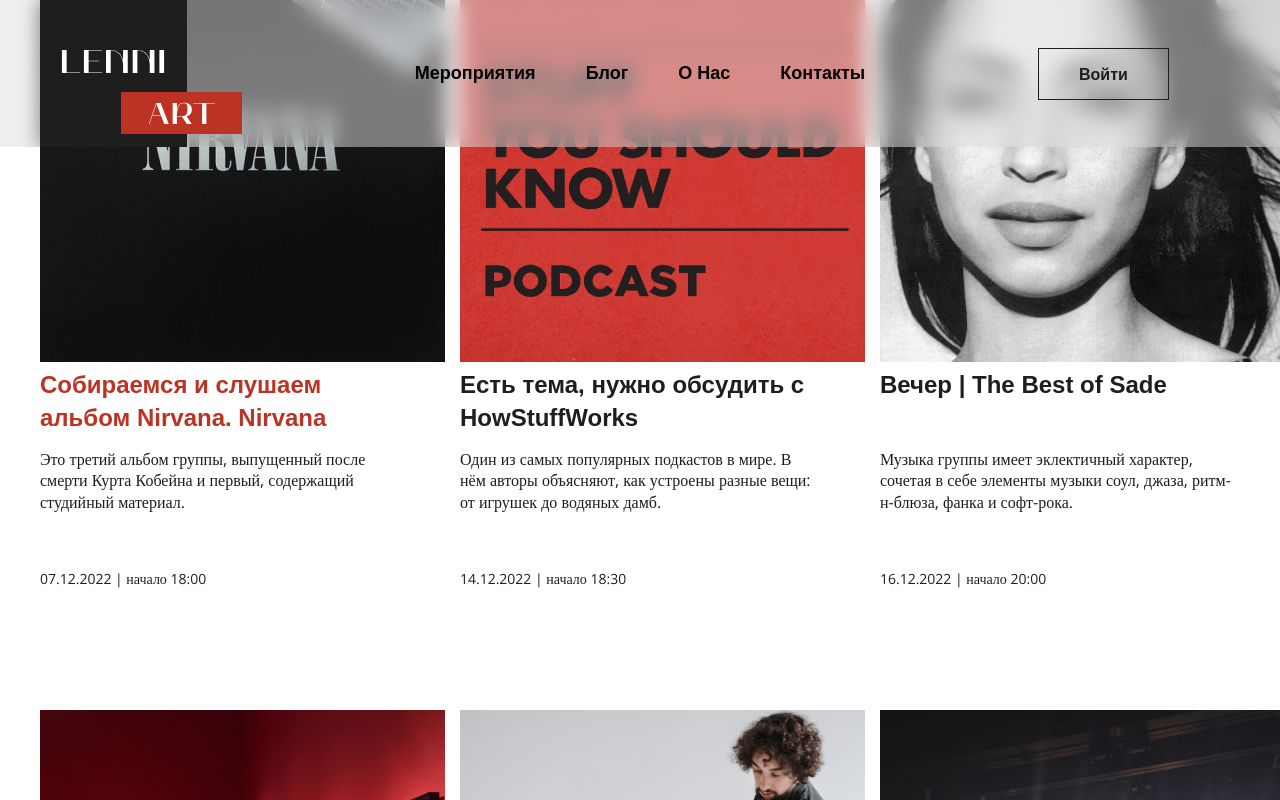
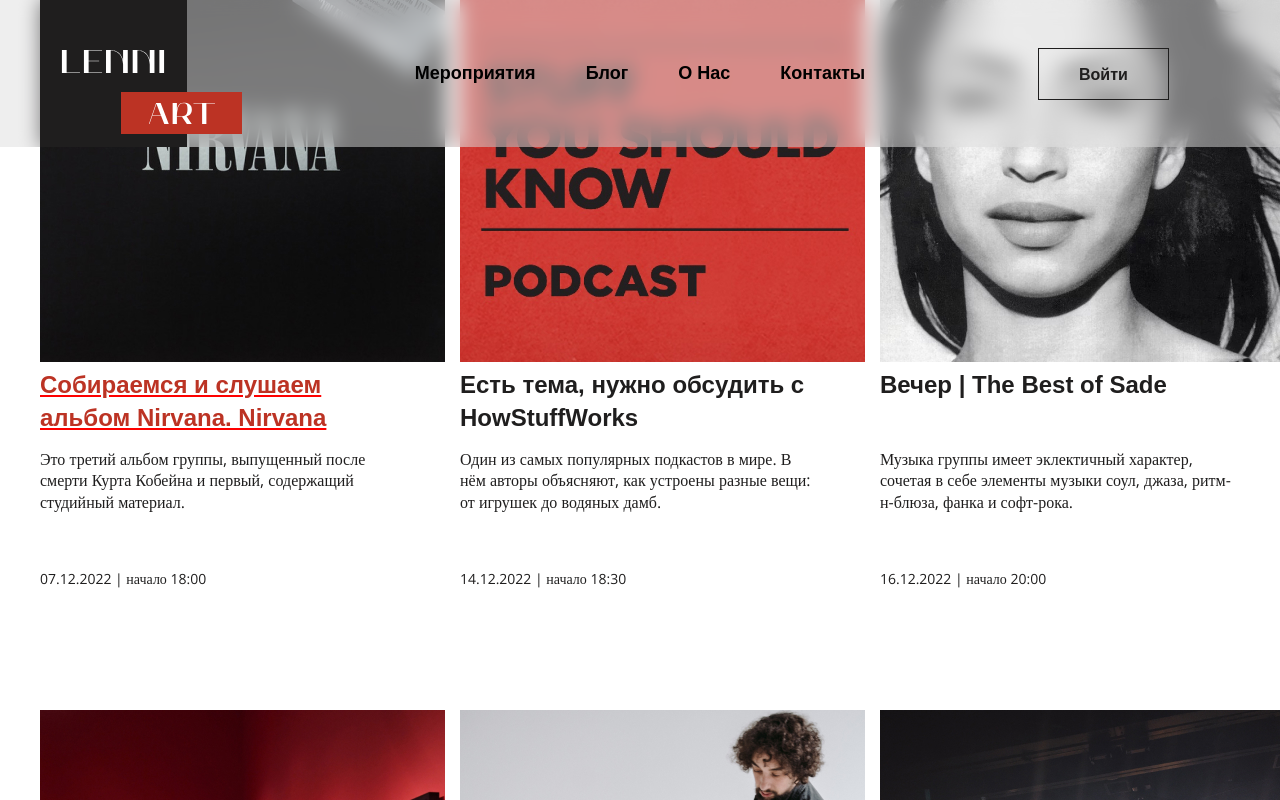
Before and after one commit to BlackJackNk/Lenni-Art-study-, a plain HTML site: page events.html in a window 1280 px wide. In both pictures the pointer is over the element "Собираемся и слушаем альбом Nirvana. Nirvana". Shown: the part 582-1382 px from the top of the page. Drawn offline with nearby package versions, Linux system fonts and the light colour scheme.

Commit message:
добавил подчёркивание заголовка при наведении мыши

```diff
--- a/styles/styles.css
+++ b/styles/styles.css
@@ -231,6 +231,7 @@
 }
 
 .card-event__title:hover {
+  text-decoration: underline red;
   color: #bc3324
 }
 
```
